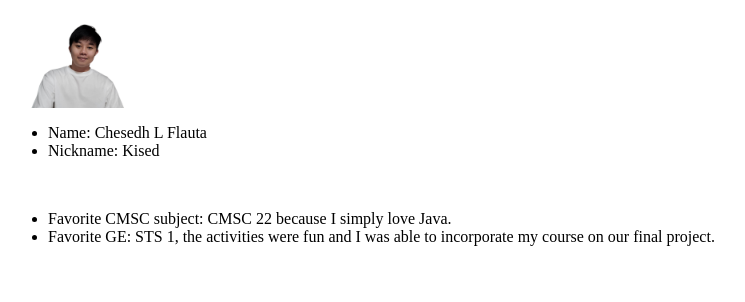
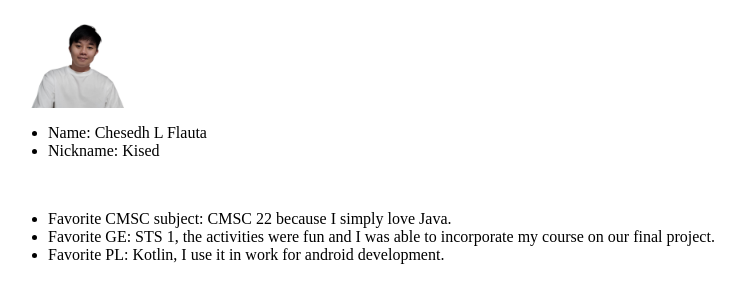
Before and after one commit to kisedf/kisedf.github.io, a plain HTML site: page index.html in a window 1280 px wide. Shown: the whole page, without its empty margins (0-745 px from the left). Drawn offline with Linux system fonts and the light colour scheme.

Commit message:
ui: Add favorite PL

```diff
--- a/index.html
+++ b/index.html
@@ -17,6 +17,7 @@
 			<ul>
 				<li>Favorite CMSC subject: CMSC 22 because I simply love Java.</li>
 				<li>Favorite GE: STS 1, the activities were fun and I was able to incorporate my course on our final project.</li>
+				<li>Favorite PL: Kotlin, I use it in work for android development.</li>
 			</ul>
 		</div>
 	</body>
```
